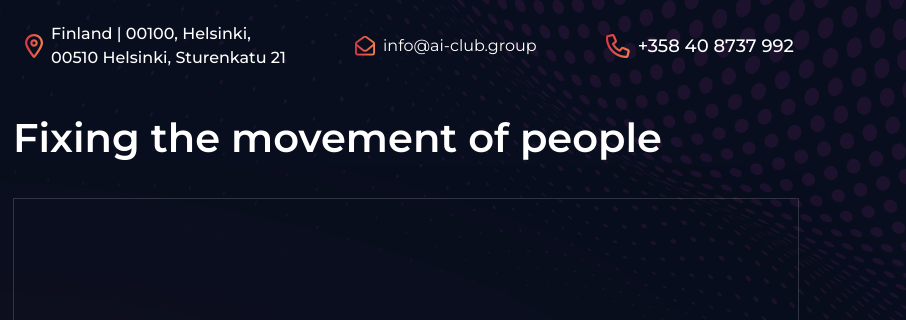
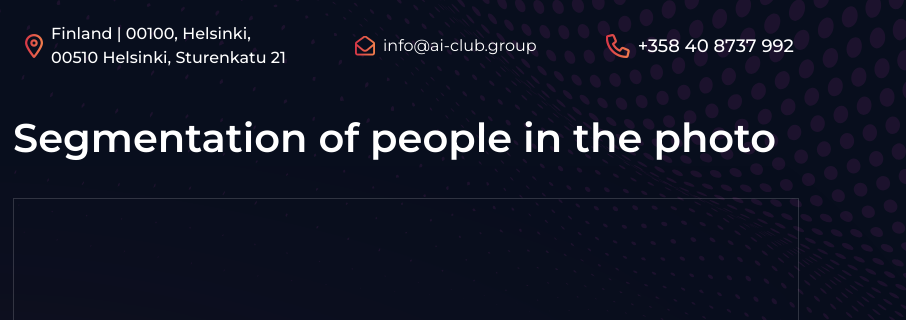
Before and after one commit to torgomyan01/neural-network, a plain HTML site: page segmentation-of-people-in-the-photo.html in a window 1280 px wide. Shown: the part 106-426 px from the top of the page, 374-1280 px from the left. Drawn offline with Linux system fonts and the light colour scheme.

Commit message:
Change title

```diff
--- a/segmentation-of-people-in-the-photo.html
+++ b/segmentation-of-people-in-the-photo.html
@@ -163,7 +163,7 @@
     </div>
     <div class="col-12 col-lg-9 " data-aos="zoom" data-aos-duration="1000" data-aos-delay="300">
       <div class="box-col2">
-        <h2 class="widget-heading mb-32">Fixing the movement of people</h2>
+        <h2 class="widget-heading mb-32">Segmentation of people in the photo</h2>
         <div class="box-content">
           <div class="box-content-close">
             <i class="fa-regular fa-xmark"></i>
```
